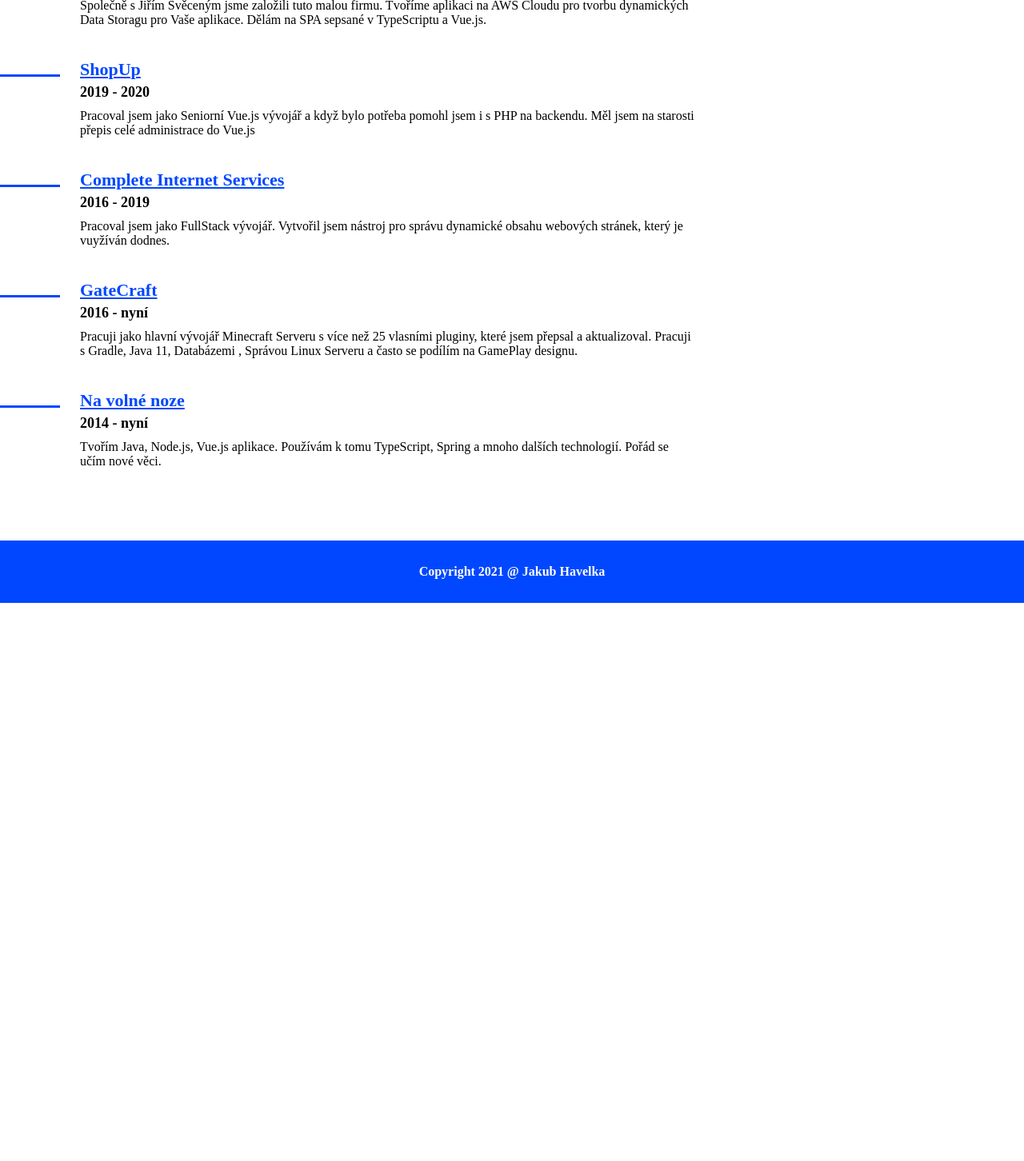
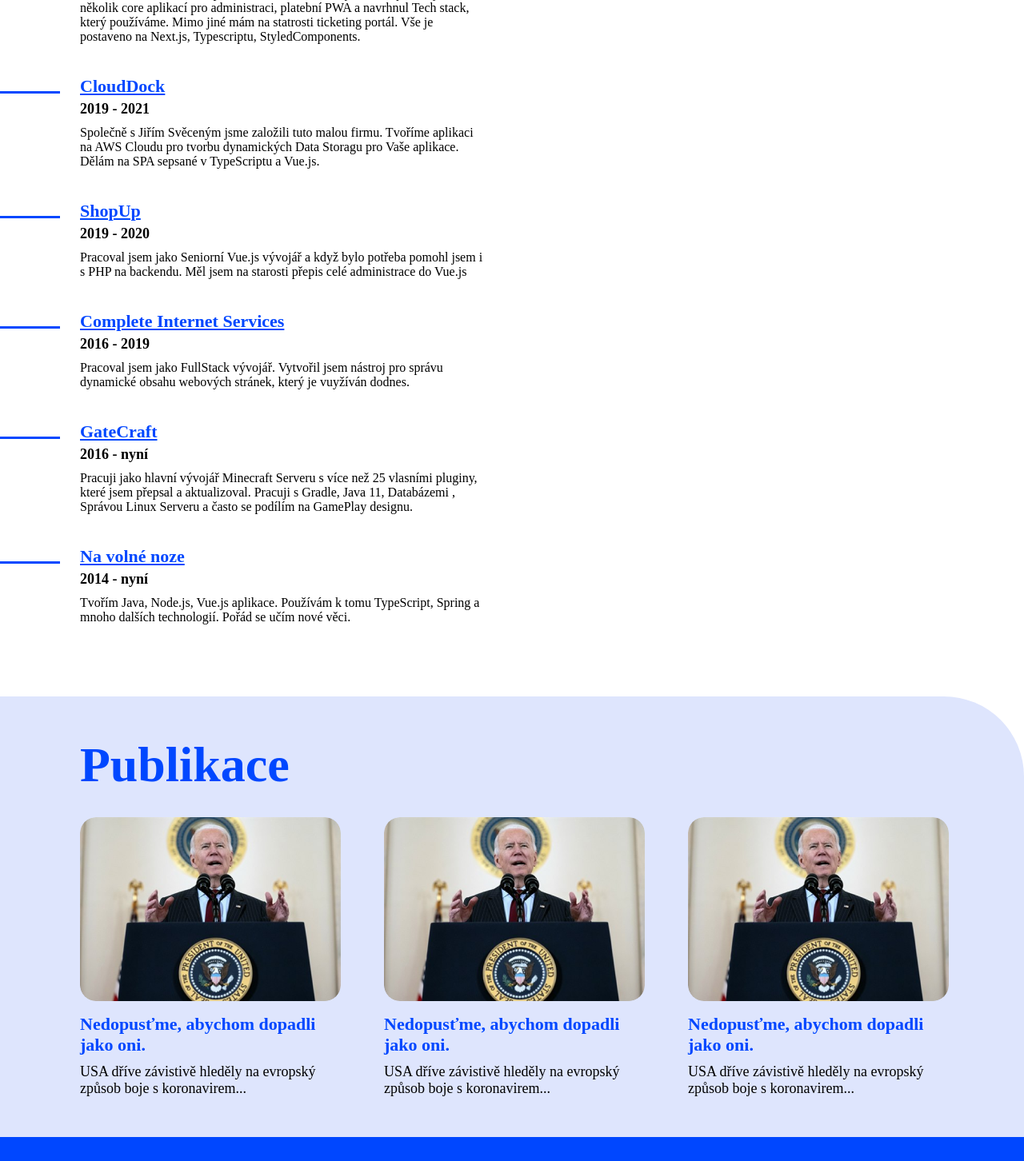
Before and after one commit to HamAndRock/havelka.net, a Next.js app: page / in a window 1280 px wide. Shown: the part 1380-2832 px from the top of the page at 80% size. Before the commit the page ends 2134 px from the top, so only its background shows below. Built offline with nearby package versions, Linux system fonts and the light colour scheme; no server answers.

Commit message:
Articles + OS init

```diff
--- a/pages/index.tsx
+++ b/pages/index.tsx
@@ -153,7 +153,7 @@
                         <Spotify>
                             {songData && (
                                 <>
-                                    <CurrentlyListening>Právě poslouchám na Spotify</CurrentlyListening>
+                                    <CurrentlyListening>Na Spotify právě poslouchám</CurrentlyListening>
                                     <SpotifyContainer>
                                         <SpotifyImage width={64} height={64} src={songData.images.pop()!.url} />
                                         <SongData>
@@ -172,8 +172,10 @@
                                 </>
                             )}
                         </Spotify>
+
                     </TextSpotifyHolder>
                 </About>
+                <JobsAndOSContainer>
                     <JobsContainer>
                         <Heading>Pracovní zkušenosti</Heading>
                         <div>
@@ -181,7 +183,7 @@
                                 <Rectangle />
                                 <div>
                                     <JobTitle target={'_blank'}
-                                          href={'https://www.trisbee.com/cs/CZ/obchodnik'}>Trisbee</JobTitle>&nbsp;&&nbsp;
+                                              href={'https://www.trisbee.com/cs/CZ/obchodnik'}>Trisbee</JobTitle>&nbsp;<b>&</b>&nbsp;
                                     <JobTitle target={'_blank'}
                                               href={'https://www.goforboom.com/en'}>BOOM</JobTitle>
                                 </div>
@@ -198,7 +200,7 @@
                                 <CRectangle />
                                 <JobTitle target={'_blank'} href={'https://clouddock.cz/'}>CloudDock</JobTitle>
                                 <JobDate>
-                                2019 - nyní
+                                    2019 - 2021
                                 </JobDate>
                                 <JobDescription>
                                     Společně s Jiřím Svěceným jsme založili tuto malou firmu. Tvoříme aplikaci na AWS Cloudu
@@ -256,17 +258,134 @@
                             </Job>
                         </div>
                     </JobsContainer>
+                    <OpenSourceContainer>
+                        <Heading>Open Source</Heading>
+                        <Text>
+                            Vše co dělám se snažím sdílet s komunitou a tak jsem publikoval i několik npm balíčků a přispěl do několika open source projektů.
+                        </Text>
+                    </OpenSourceContainer>
+                </JobsAndOSContainer>
 
             </MainContainer>
 
+            <ArticleContainer>
+                <Heading>Publikace</Heading>
+                <ArticleList>
+                    <Article>
+                        <ArticleImage src={'article.png'} />
+                        <ArticleHeading>
+                            Nedopusťme, abychom dopadli jako oni.
+                        </ArticleHeading>
+                        <ArticleText>
+                            USA dříve závistivě hleděly na evropský způsob boje s koronavirem...
+                        </ArticleText>
+                    </Article>
+                    <Article>
+                        <ArticleImage src={'article.png'} />
+                        <ArticleHeading>
+                            Nedopusťme, abychom dopadli jako oni.
+                        </ArticleHeading>
+                        <ArticleText>
+                            USA dříve závistivě hleděly na evropský způsob boje s koronavirem...
+                        </ArticleText>
+                    </Article>
+                    <Article>
+                        <ArticleImage src={'article.png'} />
+                        <ArticleHeading>
+                            Nedopusťme, abychom dopadli jako oni.
+                        </ArticleHeading>
+                        <ArticleText>
+                            USA dříve závistivě hleděly na evropský způsob boje s koronavirem...
+                        </ArticleText>
+                    </Article>
+                </ArticleList>
+            </ArticleContainer>
+
             <Footer>
-                Copyright 2021 @ Jakub Havelka
+                Copyright {new Date().getFullYear()} @ Jakub Havelka
             </Footer>
 
 
         </Container>
     );
 }
+
+
+const JobsAndOSContainer = styled.div`
+  display: flex;
+  @media (max-width: 1000px) {
+    flex-wrap: wrap;
+  }
+`
+
+const OpenSourceContainer = styled.div`
+    padding-left: 20px;
+  @media (max-width: 1000px) {
+    padding-left: 0;
+  }
+`
+
+const ArticleContainer = styled.div`
+  background: #DEE5FD;
+  border-top-right-radius: 100px;
+  padding: 50px 100px 50px 100px;
+
+  @media(max-width: 800px) {
+    padding: 30px 15px;
+  }
+`
+
+const ArticleList = styled.div`
+
+  display: flex;
+  flex-wrap: wrap;
+  justify-content: space-between;
+
+  @media (max-width: 800px) {
+    justify-content: center;
+  }
+
+
+`
+
+
+const Article = styled.div`
+  flex: 33%;
+  max-width: 320px;
+  padding-top: 30px;
+  display: flex;
+  flex-wrap: wrap;
+
+  @media (max-width: 800px) {
+    flex: 100%;
+  }
+
+`
+
+const ArticleHeading = styled.a`
+  display: block;
+  padding: 16px 0 10px 0;
+  font-weight: bold;
+  font-size: 22px;
+  color: #0047FF;
+  @media (max-width: 800px) {
+    text-align: center;
+  }
+`
+
+const ArticleImage = styled.img`
+  border-radius: 20px;
+  @media (max-width: 800px) {
+    max-width: 250px;
+    margin: auto;
+  }
+`
+const ArticleText = styled.div`
+  font-size: 18px;
+  @media (max-width: 800px) {
+    text-align: center;
+  }
+`
 
 const JobsContainer = styled.div`
   padding-bottom: 90px;
@@ -314,7 +433,7 @@
 
 const JobDescription = styled.div`
   padding-top: 10px;
-  max-width: 770px;
+  max-width: 700px;
 `
 
 const JobDate = styled.div`
@@ -340,11 +459,13 @@
 
 const Skills = styled.div`
   display: flex;
+  padding-bottom: 70px;
   @media (max-width: 1250px) {
     flex-wrap: wrap;
   }
   @media (max-width: 800px) {
     justify-content: center;
+    padding-bottom: 0px;
   }
 `
 
@@ -408,9 +529,11 @@
 const Spotify = styled.div`
   width: 100%;
   padding-left: 20px;
+  @media (max-width: 1000px) {
+    padding-left: 0;
+  }
   @media (max-width: 800px) {
-    padding-left: 0;
-    padding-top: 20px;
+    padding: 20px 0;
   }
 `;
 const About = styled.div``;
@@ -421,7 +544,8 @@
   color: #0047FF;
   @media (max-width: 800px) {
     text-align: center;
-    font-size: 42px;
+    padding-bottom: 15px;
+    font-size: 35px;
   }
 `;
 const Text = styled.div`
@@ -491,7 +615,7 @@
   background-color: #0047FF;
   border-radius: 7px;
   position: relative;
-  transition: width 200ms;
+  transition: width 1s;
   left: 0;
   height: inherit;
 `;
```
Also changed, not shown: public/article.png (added). Lines whose indentation alone changed are shown as unchanged.
